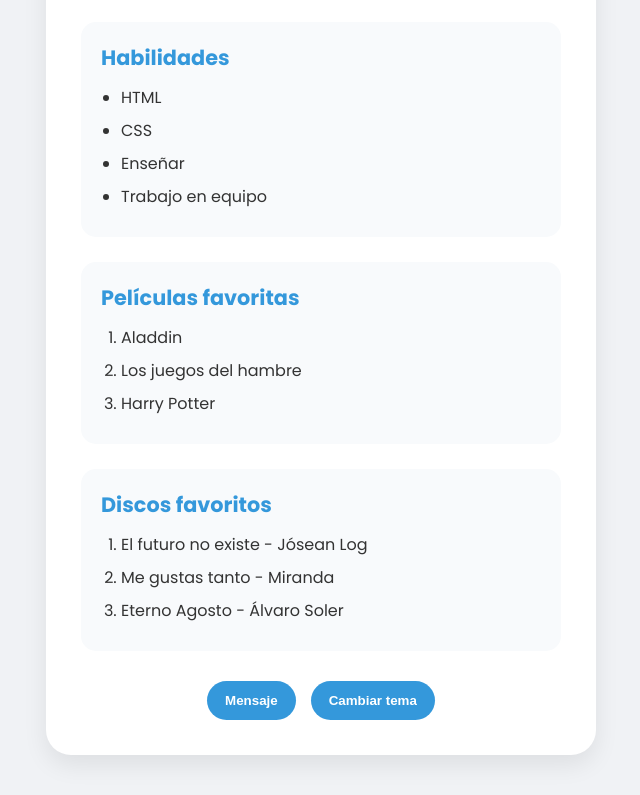
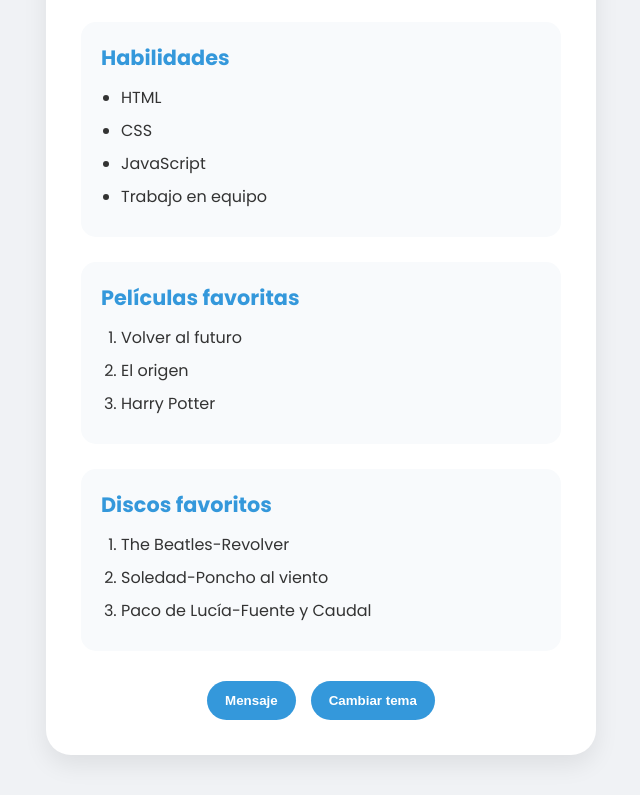
Before and after one commit to nidia-elias/TP1--Front-End, a plain HTML site: page TP1/nidia.html in a window 1280 px wide. Shown: the part 383-1178 px from the top of the page, without its empty margins (319-959 px from the left). Drawn offline with Linux system fonts and the light colour scheme.

Commit message:
readme y tarjeta nidia
agregué capturas en el readme y modifiqué datos de mi tarjeta

```diff
--- a/TP1/nidia.html
+++ b/TP1/nidia.html
@@ -36,7 +36,7 @@
             <ul id="habilidades">
                 <li>HTML</li>
                 <li>CSS</li>
-                <li>Enseñar</li>
+                <li>JavaScript</li>
                 <li>Trabajo en equipo</li>
             </ul>
 
@@ -48,8 +48,8 @@
             <h2>Películas favoritas</h2>
 
             <ol>
-                <li>Aladdin</li>
-                <li>Los juegos del hambre</li>
+                <li>Volver al futuro</li>
+                <li>El origen</li>
                 <li>Harry Potter</li>
             </ol>
 
@@ -61,9 +61,9 @@
             <h2>Discos favoritos</h2>
 
             <ol>
-                <li>El futuro no existe - Jósean Log</li>
-                <li>Me gustas tanto - Miranda</li>
-                <li>Eterno Agosto - Álvaro Soler</li>
+                <li>The Beatles-Revolver</li>
+                <li>Soledad-Poncho al viento</li>
+                <li>Paco de Lucía-Fuente y Caudal</li>
             </ol>
 
         </div>
```
Also changed, not shown: TP1/css/style.css (+12 -5 lines), TP1/index.html (+10 -4 lines), 1 other file.
